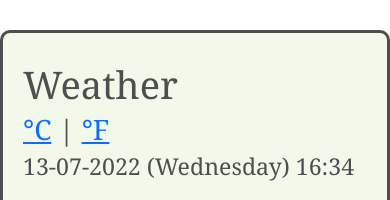
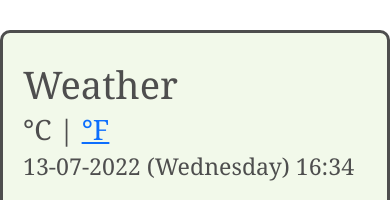
Before and after one commit to yingwang54/react-weather-app, a React (Create React App) app: page / in a window 390 px wide. Shown: the top 200 px of the page. Built offline with nearby package versions, Linux system fonts and the light colour scheme.

Commit message:
Temperature covert improve to responsive

```diff
--- a/src/GetTemperature.js
+++ b/src/GetTemperature.js
@@ -1,29 +1,40 @@
 import React, { useState } from "react";
 
 export default function GetTemperature(props) {
-  let [fah, setFah] = useState("");
+  let [temp, setTemp] = useState("Cel");
 
 
   function showFah(event) {
     event.preventDefault();
-    setFah(Math.round(props.celcius * 1.8 + 32));
+    setTemp("Fah");
 
   }
   function showCel(event) {
     event.preventDefault();
-    setFah("");
+    setTemp("Cel");
   }
+
+  if (temp==="Cel"){
   return (
     <h2>
       {props.celcius}
-      <a href="/" onClick={showCel}>
         °C
-      </a>
       {""} | {""}
-      {fah}
       <a href="/" onClick={showFah}>
         °F
       </a>
     </h2>
-  );
+  );}
+  else{
+    return (
+      <h2>
+        <a href="/" onClick={showCel}>
+          °C
+        </a>
+        {""} | {""}
+        {Math.round(props.celcius * 1.8 + 32)}
+          °F
+      </h2>
+    );
+  }
 }
```
